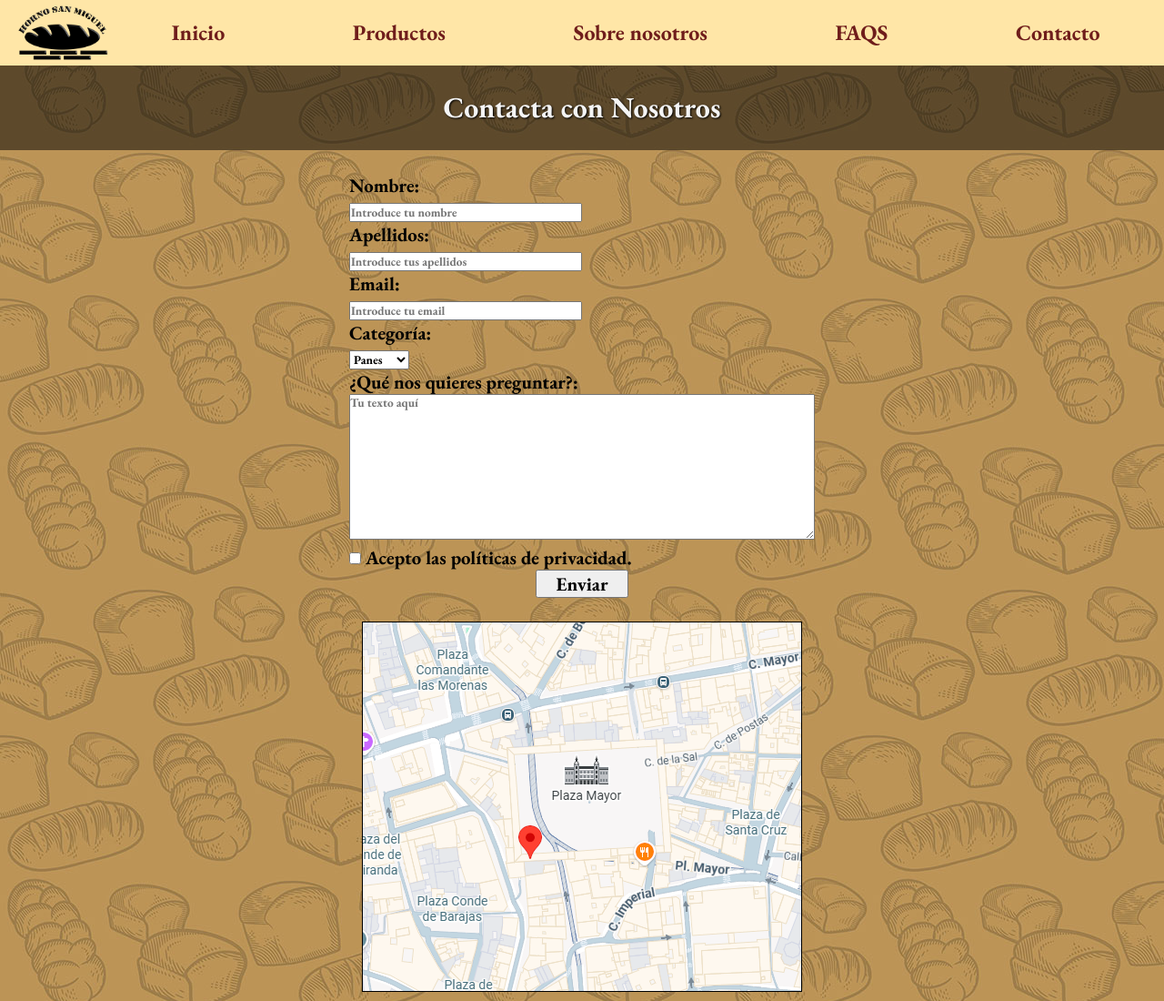
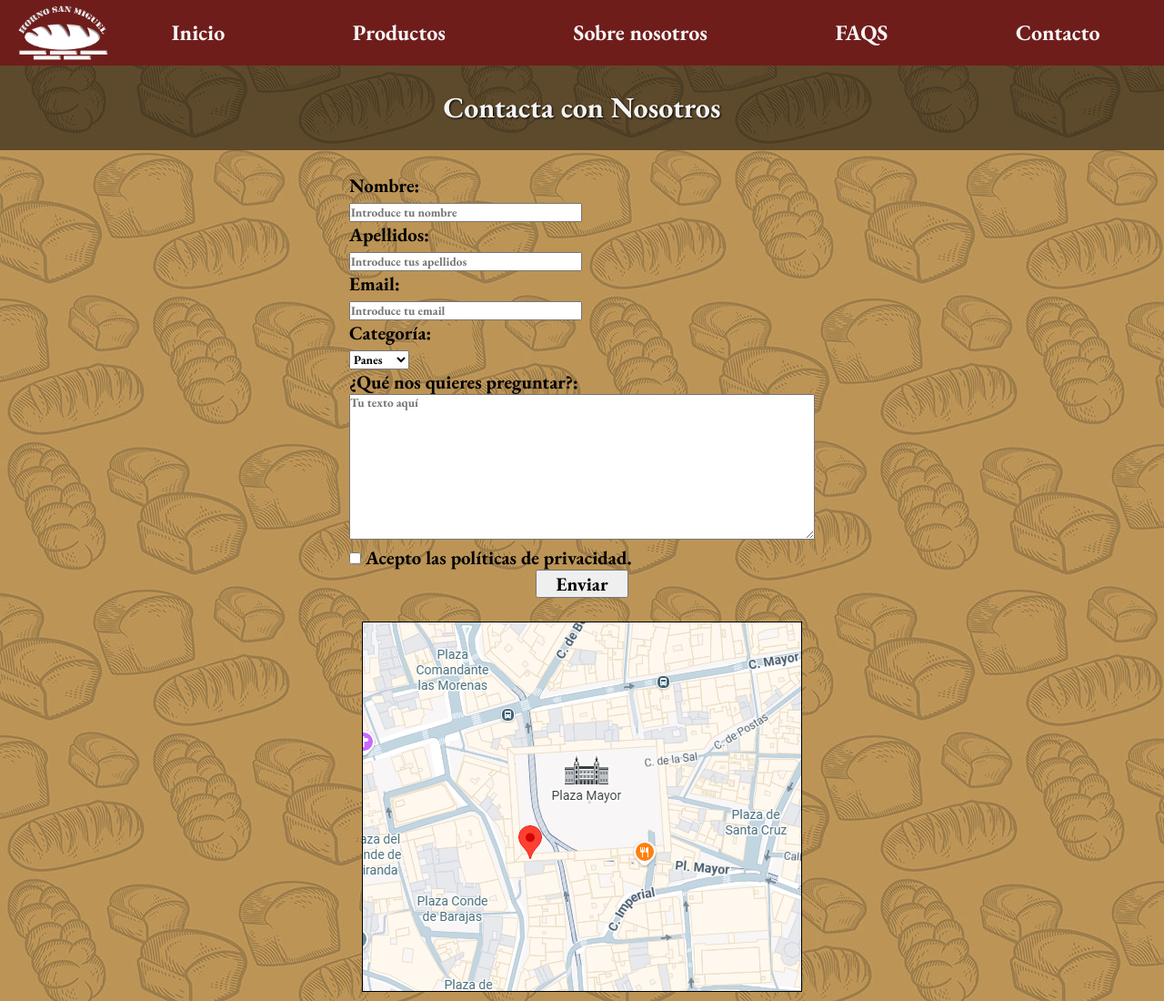
Before and after one commit to DavidTerreu/DIW_Web_Cliente_David_Terreu, a plain HTML site: page contacto.html in a window 1280 px wide. Shown: the top 1100 px of the page at 91% size. Drawn offline with nearby package versions, Linux system fonts and the light colour scheme.

Commit message:
Cambio header

```diff
--- a/contacto.html
+++ b/contacto.html
@@ -10,7 +10,7 @@
     <header>
         <nav>
             <div class="logonav">
-                <img src="./img/Logo.png" alt="Imagen logo">
+                <img src="./img/Logo invertido.png" alt="Imagen logo">
             </div>
             <div class="listanav">
                 <ul>
--- a/style.css
+++ b/style.css
@@ -8,44 +8,37 @@
     font-family: 'EB Garamond';
     font-weight: bold;
 }
-
 img{
     max-width: 100%;
 }
-
 header{
-    background-color: #FFE6A7;
+    background-color: #6F1D1B;
 }
-
 header a{
-    color: #6F1D1B;
+    color: whitesmoke;
     font-size: 1.5rem;
 }
-
 #body{
     background-image: url(./img/Fondo\ vector.jpg);
 }
-
 nav{
     display: flex;
     align-items: center;
 }
-
 .logonav{
     display: flex;
     width: 15vh;
     padding: 5px 0px 5px 20px;
 }
-
 .listanav{
     width: 92%;
 }
-
 ul{
     list-style: none;
     display: flex;
     justify-content: space-around;
 }
+
 /*Index*/
 #cabecera{
     background-image: url("./img/Cabecera_obrador.jpg");
@@ -53,7 +46,6 @@ ul{
     background-position: right;
     height: 91vh;
 }
-
 h1{
     font-size: 4rem;
     color: whitesmoke;
@@ -72,7 +64,6 @@ h1{
     text-align: center;
     width: 50%;
 }
-
 #cabecera p{
     font-size: 1.5rem;
     color: whitesmoke;
@@ -106,6 +97,7 @@ h1{
     border-radius: 10px;
     margin-top: 2%;
 }
+
 /*Sobre nosotros*/
 #bodyNegro{
     background-color: black;
@@ -156,7 +148,6 @@ h1{
 .pregYresp{
     margin-bottom: 2%;
 }
-
 #faqs h3{
     background-color: rgba(0, 0, 0, 0.400);
     color: #FFE6A7;;
```
Also changed, not shown: faqs.html (+1 -1 lines), index.html (+1 -1 lines), prodDetalles.html (+1 -1 lines), prodFamilias.html (+1 -1 lines), sobreNosotros.html (+1 -1 lines).
